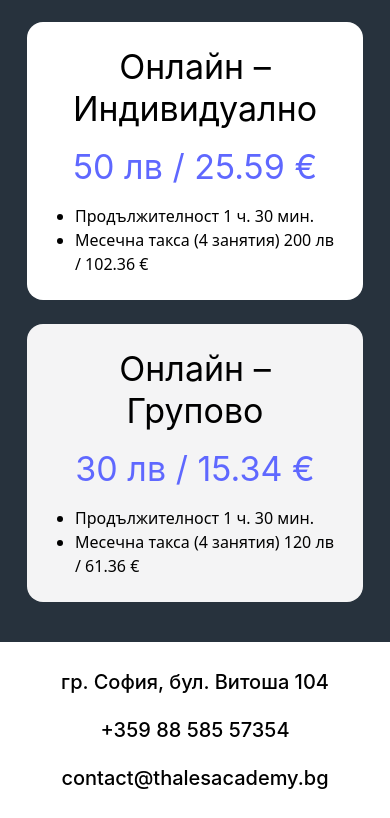
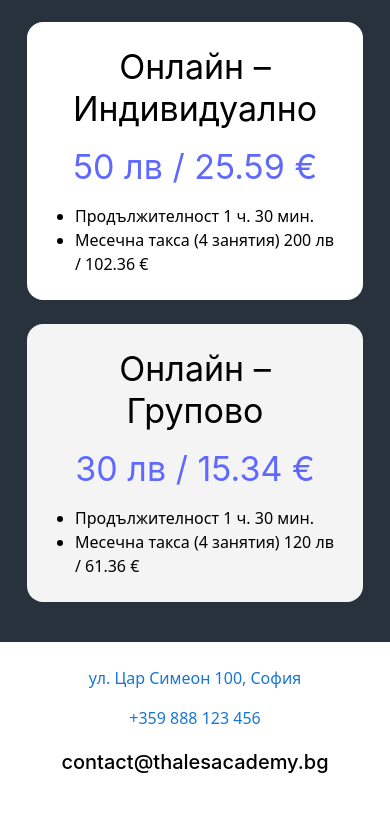
Before and after one commit to Truesdale2353/monika-academy, a React (Vite) app: page / in a window 390 px wide. Shown: the part 3105-3923 px from the top of the page. Built offline with nearby package versions, Linux system fonts and the light colour scheme.

Commit message:
added links to phone and location

```diff
--- a/src/App.tsx
+++ b/src/App.tsx
@@ -5,13 +5,14 @@ import teacher from './assets/teacher.svg'
 import groupOne from './assets/groupOne.jpg'
 import groupTwo from './assets/groupTwo.jpg'
 import { useState } from 'react';
+import Link from '@mui/material/Link';
 
 
 function App() {
   const [open, setOpen] = useState(false);
   return (
     <>
-    <div id="home"></div>
+      <div id="home"></div>
       <header className='w-full nav-container sticky top-0 bg-white md:px-32'>
         <div className="flex justify-center py-4 md:justify-end">
           <nav>
@@ -76,7 +77,7 @@ function App() {
           <div className='flex flex-col md:flex-row items-center gap-10'>
             <Box className='w-[256px] h-[120px] rounded-lg' component='img' src={groupOne} />
             <Box className='w-[176px] h-[196px] rounded-lg' component='img' src={groupTwo} />
-             <span id="prices"></span>
+            <span id="prices"></span>
           </div >
         </section>
 
@@ -116,8 +117,18 @@ function App() {
         </section>
       </div>
       <footer id="contact" className='p-6 flex flex-col items-center gap-4 md:flex-row md:justify-evenly'>
-        <Typography variant="h6">гр. София, бул. Витоша 104</Typography>
-        <Typography variant="h6">+359 88 585 57354</Typography>
+        <Link
+          href="https://www.google.com/maps?q=ул.+Цар+Симеон+100,+София"
+          target="_blank"
+          rel="noopener noreferrer"
+          underline="hover"
+          color="primary"
+        >
+          ул. Цар Симеон 100, София
+        </Link>
+        <Link href="tel:+359888123456" underline="hover" color="primary">
+          +359 888 123 456
+        </Link>
         <Typography variant="h6">contact@thalesacademy.bg</Typography>
       </footer>
 
```
